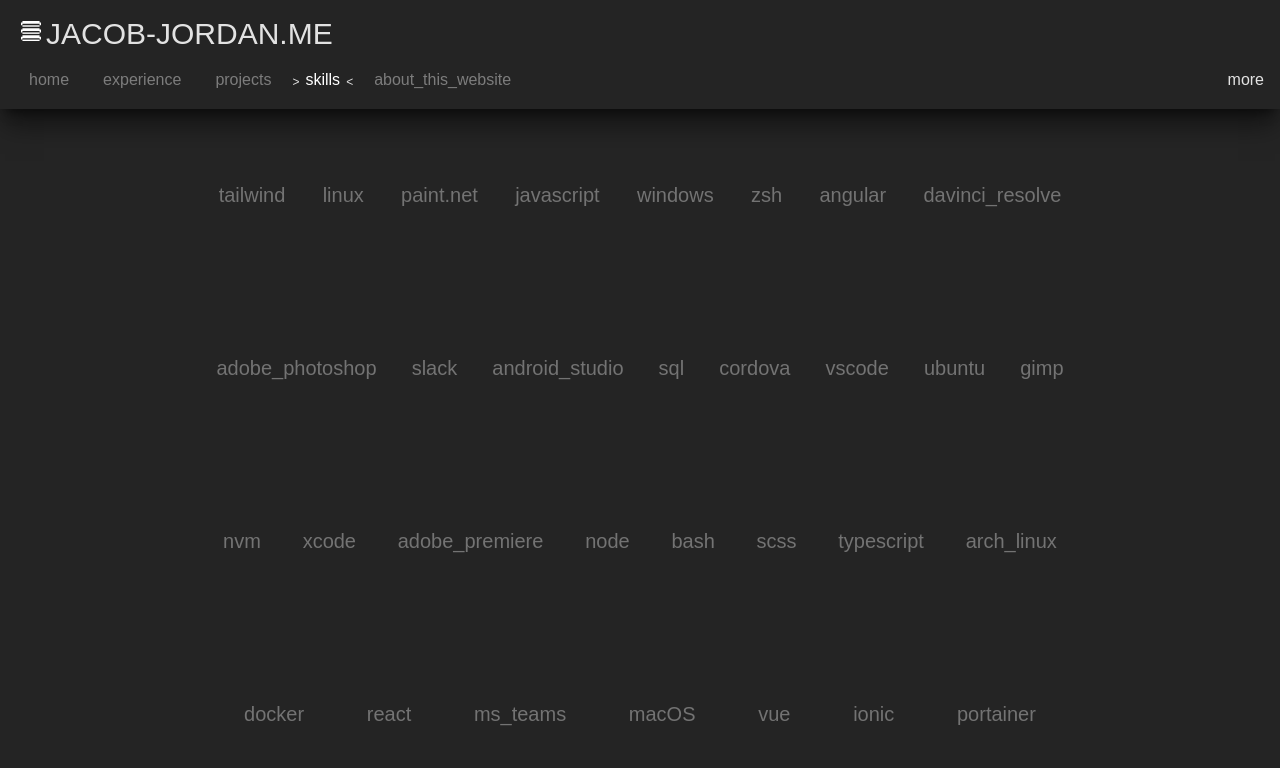
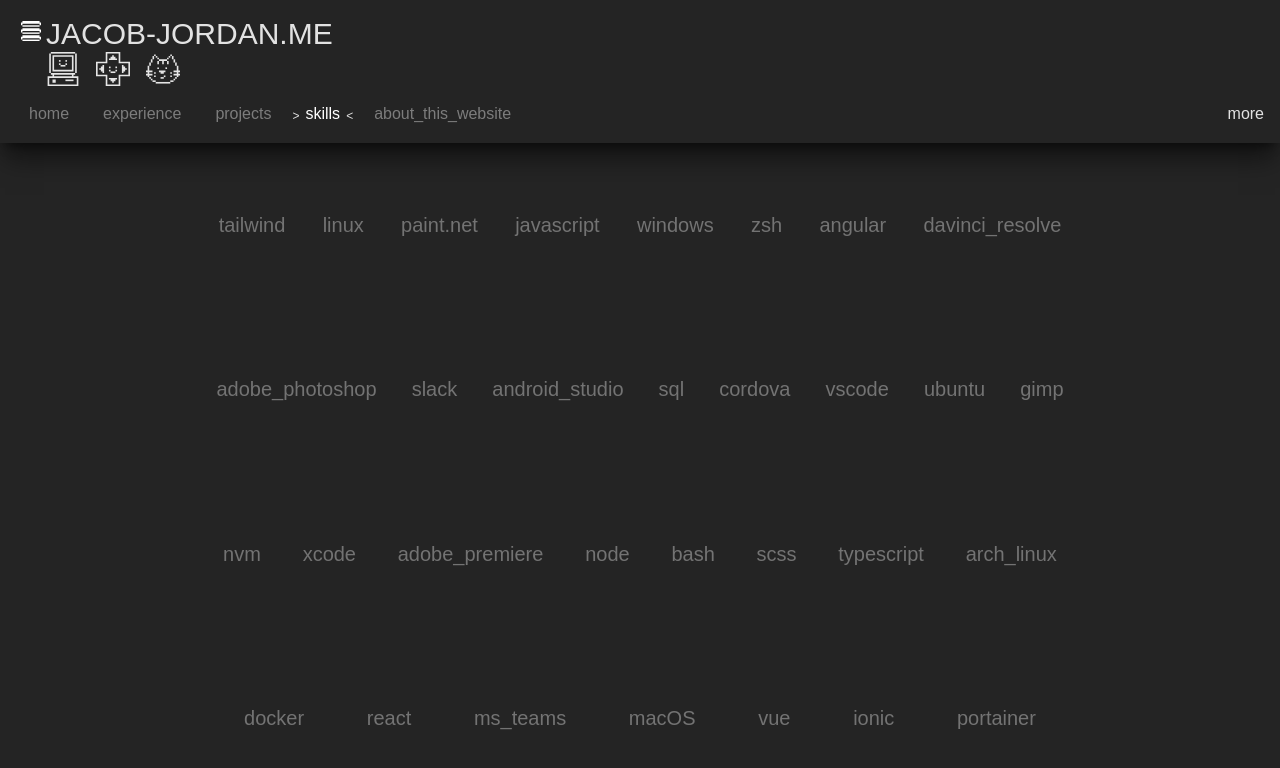
Before and after one commit to jacobjordan94/jacob-jordan-me, a React (Vite) app: page /skills in a window 1280 px wide. Shown: the top 768 px of the page. Built offline with nearby package versions, Linux system fonts and the light colour scheme; a web font is replaced by a local one.

Commit message:
add header icons to desktop view

```diff
--- a/src/components/Header.jsx
+++ b/src/components/Header.jsx
@@ -4,6 +4,9 @@
 import AppLink from "./AppLink";
 import GithubIcon from "./icons/GithubIcon";
 import { useLocation } from "react-router";
+import OldPCIcon from './icons/OldPCIcon';
+import DPadIcon from './icons/DPadIcon';
+import HeathcliffIcon from './icons/HeathcliffIcon';
 
 export function Header({ setSideNavOpen }) {
     return (
@@ -12,7 +15,10 @@
                 <div className="mobile-nav-container inline float-start pointer-fine:hidden">
                     <MobileNav setSideNavOpen={setSideNavOpen} />
                 </div>
-                <Title name="jacob-jordan.me">jacob-jordan.me</Title>
+                <div className="flex justify-between not-pointer-fine:contents">
+                    <Title name="jacob-jordan.me">jacob-jordan.me</Title>
+                    <HeaderIcons />
+                </div>
                 <div className="desktop-nav-container pointer-coarse:hidden mt-4">
                     <DesktopNav />
                 </div>
@@ -107,3 +113,13 @@
         </button>
     );
 }
+
+function HeaderIcons({}) {
+    return (
+        <span className='pointer-coarse:hidden flex gap-4 *:text-neutral-200 *:size-[34px]'>
+            <OldPCIcon/>
+            <DPadIcon />
+            <HeathcliffIcon />
+        </span>
+    );
+}
```
